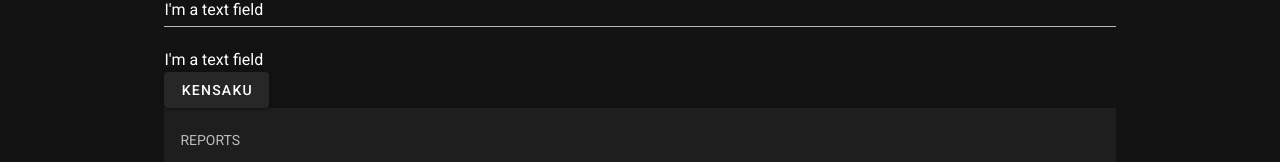
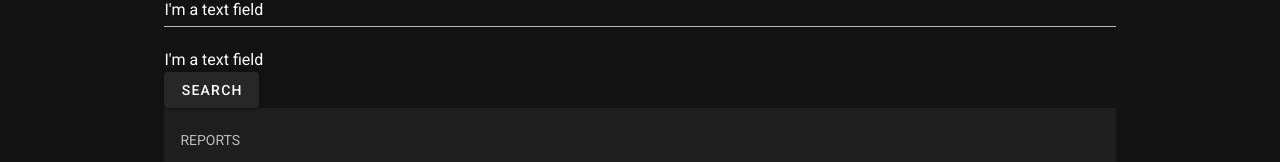
Before and after one commit to kaorusone/y-search, a Nuxt app: page / in a window 1280 px wide. Shown: the part 285-447 px from the top of the page. Built offline with nearby package versions, Linux system fonts and the light colour scheme.

Commit message:
shima_apikey

```diff
--- a/pages/index.vue
+++ b/pages/index.vue
@@ -18,7 +18,7 @@
             v-model="model"
           ></v-text-field>
           <div>{{ model }}</div>
-          <v-btn @click="greet">kensaku</v-btn>
+          <v-btn @click="greet">search</v-btn>
 
 <v-list>
       <v-subheader>REPORTS</v-subheader>
@@ -126,7 +126,8 @@ export default {
     }),
   methods: {
     greet: async function (event) {
-      axios.get(`https://www.googleapis.com/youtube/v3/search?key=AIzaSyB8WpIBgH2_E3zwmZrJMGq0Dc8DYrCrOqM&part=snippet&q=${this.model}&type=video&maxResults=50`)
+      //axios.get(`https://www.googleapis.com/youtube/v3/search?key=AIzaSyB8WpIBgH2_E3zwmZrJMGq0Dc8DYrCrOqM&part=snippet&q=${this.model}&type=video&maxResults=50`)
+      axios.get(`https://www.googleapis.com/youtube/v3/search?key=AIzaSyAAjY2RHYpFNXjTiXdEsxDky2_wu5T40Fk&part=snippet&q=${this.model}&type=video&maxResults=50`)//島ちゃんからもらったapiキー
     .then(async(result) => {
       this.items=result.data.items
       console.log(this.items)
@@ -159,7 +160,8 @@ export default {
     },
     getrate: async function (id) {
       console.log(id)
-      return await axios.get(`https://www.googleapis.com/youtube/v3/videos?key=AIzaSyB8WpIBgH2_E3zwmZrJMGq0Dc8DYrCrOqM&part=statistics&id=${id}`)
+      //return await axios.get(`https://www.googleapis.com/youtube/v3/videos?key=AIzaSyB8WpIBgH2_E3zwmZrJMGq0Dc8DYrCrOqM&part=statistics&id=${id}`)
+      return await axios.get(`https://www.googleapis.com/youtube/v3/videos?key=AIzaSyAAjY2RHYpFNXjTiXdEsxDky2_wu5T40Fk&part=statistics&id=${id}`)//島ちゃんからもらったapiキー
 
     },
     calculate: function(like, dislike){//得点計算
```
